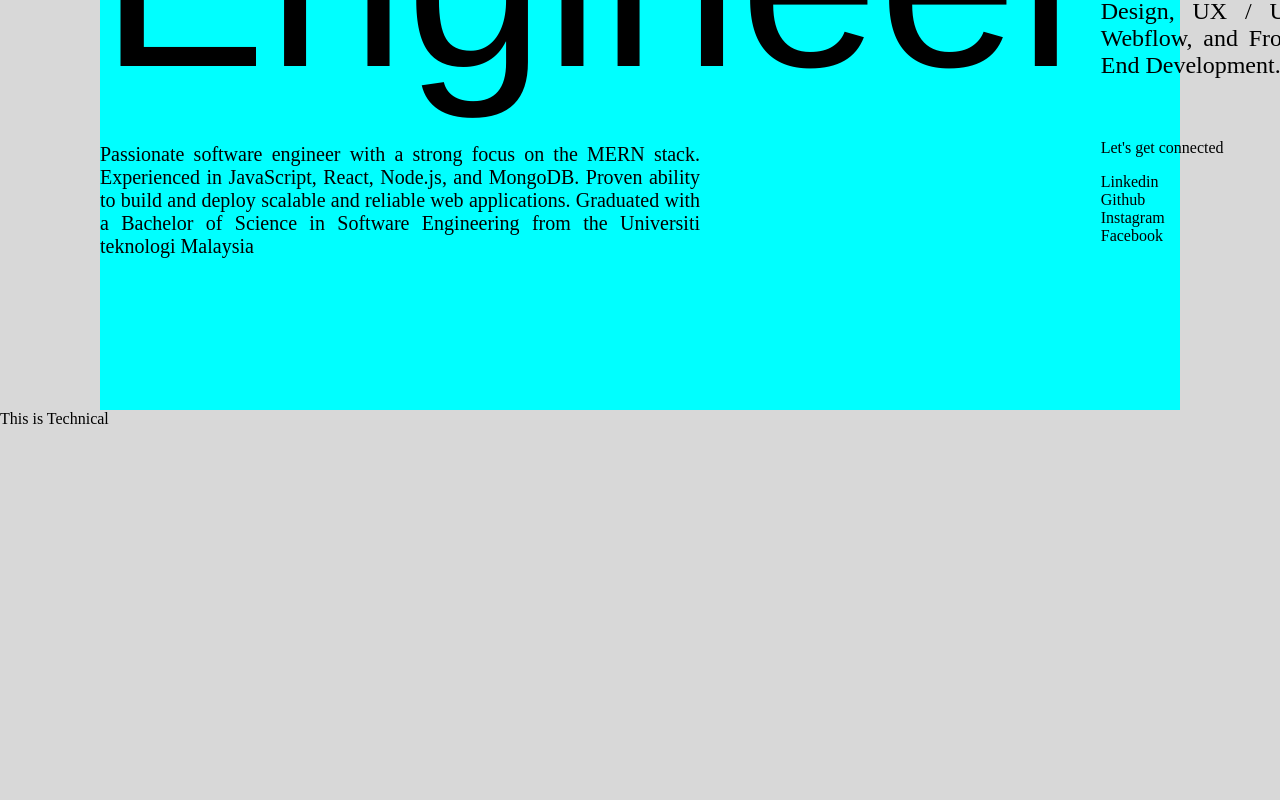
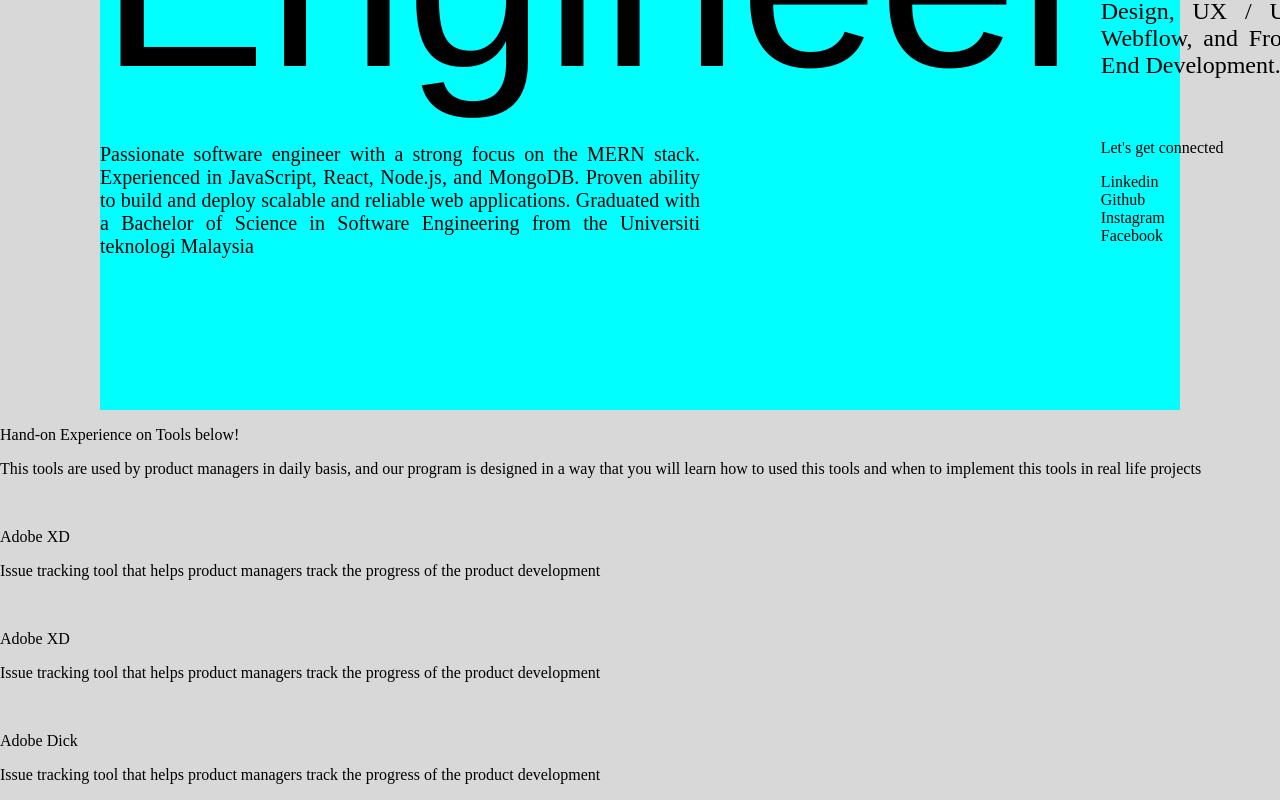
Before and after one commit to An1MuS1111/Portfolio, a React (Vite) app in the folder Frontend/: page / in a window 1280 px wide. Shown: the part 526-1326 px from the top of the page. Before the commit the page ends 954 px from the top, so only its background shows below. Built offline with nearby package versions, Linux system fonts and the light colour scheme.

Commit message:
technical props added

```diff
--- a/Frontend/src/App.jsx
+++ b/Frontend/src/App.jsx
@@ -1,13 +1,36 @@
+import { useState } from "react";
+
 import Navbar from "./Components/Navbar/Navbar";
 import Hero from './Components/Hero/Hero'
 import Technical from "./Components/Technical/Technical";
 
+
+
+
+
+
 const App = () => {
+
+    const [tools, setTools] = useState([{
+        id: 1,
+        name: 'Adobe XD',
+        description: 'Issue tracking tool that helps product managers track the progress of the product development',
+
+    }, {
+        id: 2,
+        name: 'Adobe XD',
+        description: 'Issue tracking tool that helps product managers track the progress of the product development'
+    }, {
+        id: 3,
+        name: 'Adobe Dick',
+        description: 'Issue tracking tool that helps product managers track the progress of the product development'
+    }
+    ])
     return (
         <div>
             <Navbar />
             <Hero />
-            <Technical />
+            <Technical tools={tools} />
         </div>
     )
 }
--- a/Frontend/src/Components/Technical/Technical.jsx
+++ b/Frontend/src/Components/Technical/Technical.jsx
@@ -1,9 +1,23 @@
 import './Technical.css'
 
-const Technical = () => {
+const Technical = (props) => {
+
+
     return (
-        <div>
-            This is Technical
+        <div className='section__technical'>
+            <p className='sect__tech__title'>Hand-on Experience on Tools below!</p>
+            <p className='sect__tect__desc'>This tools are used by product managers in daily basis, and our program is designed in a way that you will learn how to used this tools and when to implement this tools in real life projects</p>
+            <div className='sect__tech__tools'>
+                {props.tools.map((tool) => {
+                    return (
+                        <div>
+                            <img src="" alt="" />
+                            <p>{tool.name}</p>
+                            <p>{tool.description}</p>
+                        </div>
+                    )
+                })}
+            </div>
         </div>
     )
 }
```
